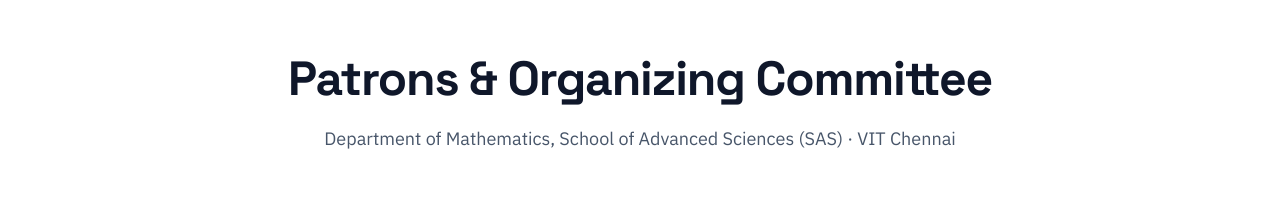
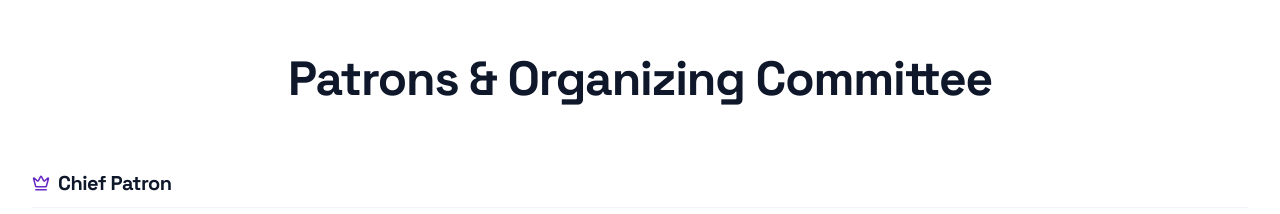
Before and after one commit to Iceandlava124/qiskit-fall-fest-2026, a React (Vite) app: page / in a window 1280 px wide. Shown: the part 3440-3654 px from the top of the page. Built offline with nearby package versions, Linux system fonts and the light colour scheme.

Commit message:
fix(organizers): remove subtitle from Patrons & Organizing Committee heading

```diff
--- a/src/components/Organizers.tsx
+++ b/src/components/Organizers.tsx
@@ -12,10 +12,7 @@
     <section id="organizers" className="py-20 md:py-36 lg:py-44 px-4 sm:px-6 lg:px-8 bg-white relative overflow-hidden flex items-center justify-center">
       <div className="w-full max-w-7xl mx-auto">
         <AnimatedSection>
-          <SectionHeading
-            title="Patrons & Organizing Committee"
-            subtitle="Department of Mathematics, School of Advanced Sciences (SAS) · VIT Chennai"
-          />
+          <SectionHeading title="Patrons & Organizing Committee" />
         </AnimatedSection>
 
         {/* 1. Chief Patron */}
```
